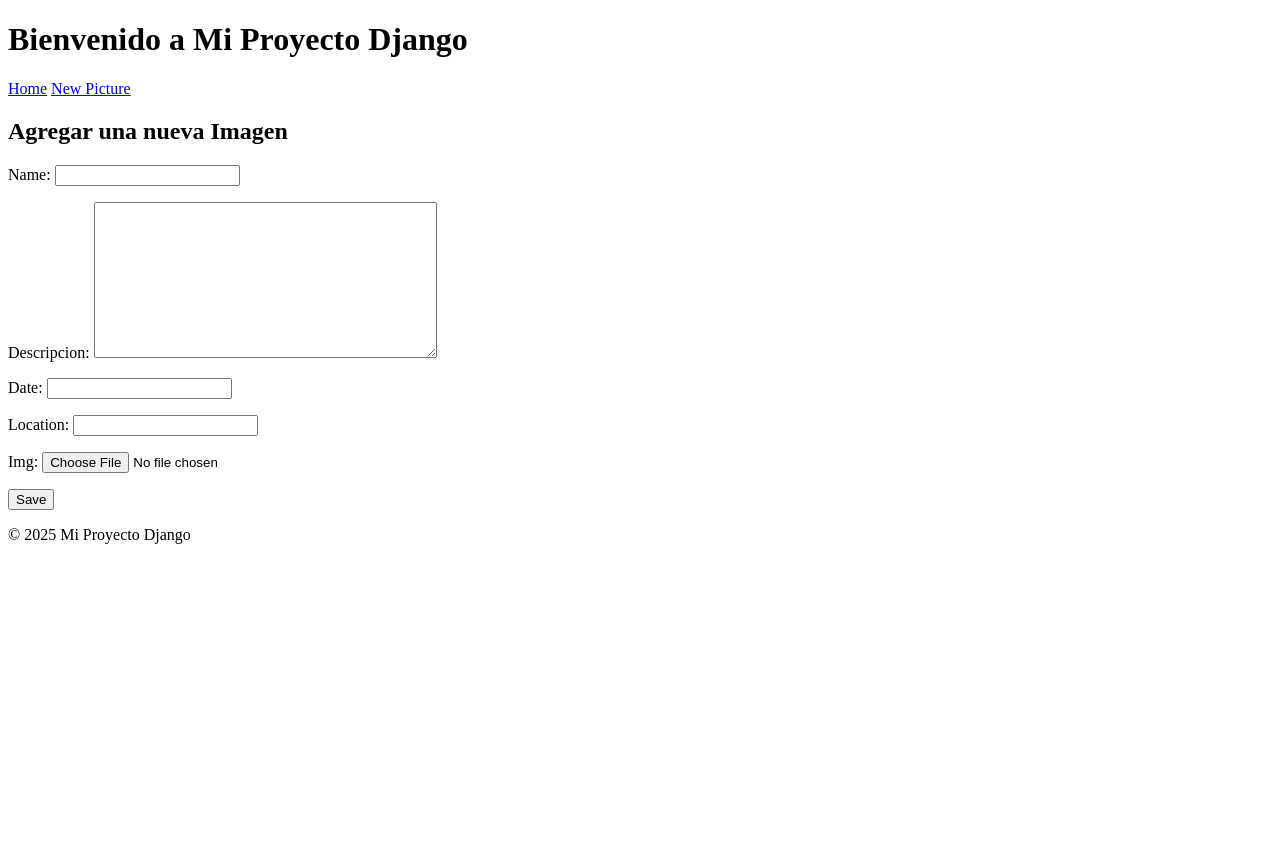
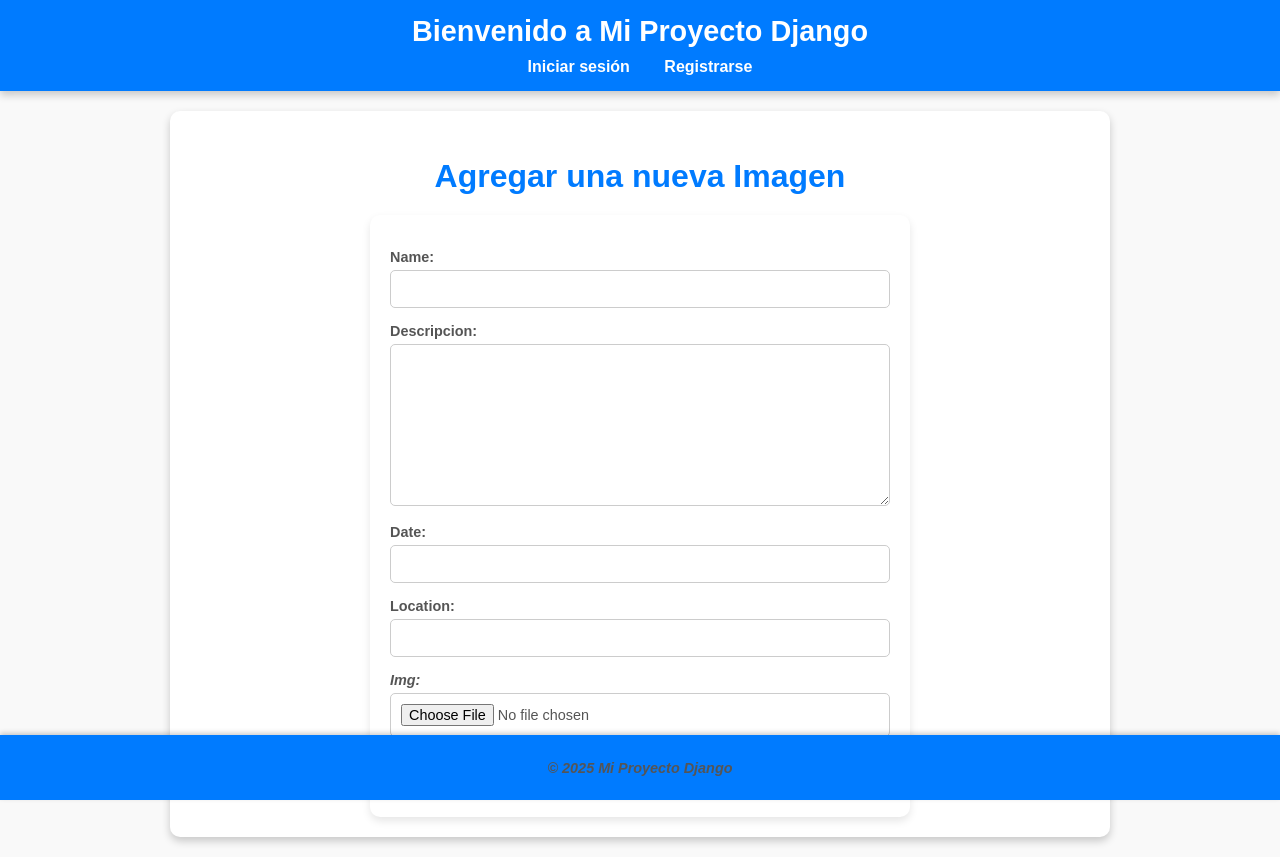
Before and after one commit to MauricioANL/FSDI-118-Capstone-I-User-Experience, a Django app: page /new/ in a window 1280 px wide. Before the commit the page ends 544 px from the top, so only its background shows below. Run offline with Django 5.2, Linux system fonts and the light colour scheme.

Commit message:
versión 2.0.0

```diff
--- a/Fotoria/FotoriaAPP/Templates/base.html
+++ b/Fotoria/FotoriaAPP/Templates/base.html
@@ -1,9 +1,15 @@
+{% load static %}
 <!DOCTYPE html>
 <html lang="es">
 <head>
     <meta charset="UTF-8">
     <meta name="viewport" content="width=device-width, initial-scale=1.0">
     <title>{% block title %}Mi Proyecto Django{% endblock %}</title>
+    <link rel="stylesheet" href="{% static 'css/styles.css' %}">
+    <link rel="stylesheet" href="{% static 'css/home.css' %}">
+    <link rel="stylesheet" href="{% static 'css/newPic.css' %}">
+    <link rel="stylesheet" href="{% static 'css/login.css' %}">
+    <link rel="stylesheet" href="{% static 'css/logout.css' %}">
 </head>
 <body>
     <!-- Encabezado común para todas las páginas -->
@@ -11,8 +17,21 @@
         <h1>Bienvenido a Mi Proyecto Django</h1>
         <nav>
             <!-- <a href="/">Inicio</a> | -->
-            <a href="{% url 'home' %}">Home</a>
-            <a href="{% url 'newPicture' %}">New Picture</a>
+
+            {% if user.is_authenticated %}
+
+                <a href="{% url 'home' %}">Inicio</a>
+                <a href="{% url 'newPicture' %}">New Photo</a>
+                <form action="{% url 'logout' %}" method="post" class="logout-form">
+                    {% csrf_token %}
+                    <button type="submit" class="logout-btn">Cerrar sesión</button>
+                </form>
+                <!-- Enlace de logout -->
+            {% else %}
+            <a href="{% url 'login' %}">Iniciar sesión</a>
+            <a href="{% url 'register' %}">Registrarse</a>
+
+            {% endif %}
         </nav>
     </header>
 
--- a/Fotoria/FotoriaAPP/Templates/home.html
+++ b/Fotoria/FotoriaAPP/Templates/home.html
@@ -1,5 +1,4 @@
 {% extends "base.html" %}
-
 {% block title %}Página de Inicio{% endblock %}
 
 {% block content %}
@@ -15,7 +14,7 @@
     <ul>
         {% for picture in listPicture %}
         <li>
-            <img src="{{ picture.urlimg }}" alt="{{ picture.name }}">
+            <img src="{{ picture.img.url }}" alt="{{ picture.name }}">
             <h3>{{ picture.name }}</h3>
             <p>{{ picture.descripcion }}</p>
             <p>Fecha: {{ picture.date }}</p>
--- a/Fotoria/FotoriaAPP/Templates/newPicture.html
+++ b/Fotoria/FotoriaAPP/Templates/newPicture.html
@@ -1,5 +1,4 @@
 {% extends "base.html" %}
-
 {% block title %}Página de Inicio{% endblock %}
 
 {% block content %}
--- /dev/null
+++ b/Fotoria/FotoriaAPP/static/css/home.css
@@ -0,0 +1,56 @@
+
+ul {
+    list-style: none;
+    padding: 0;
+    display: grid;
+    grid-template-columns: repeat(auto-fit, minmax(250px, 1fr));
+    gap: 20px;
+    justify-content: center;
+}
+
+li {
+    background: #fff;
+    border-radius: 10px;
+    box-shadow: 0 4px 8px rgba(0, 0, 0, 0.2);
+    padding: 15px;
+    text-align: center;
+    transition: transform 0.3s ease, box-shadow 0.3s ease;
+}
+
+li:hover {
+    transform: scale(1.05);
+    box-shadow: 0 6px 12px rgba(0, 0, 0, 0.3);
+}
+
+img {
+    width: 100%;
+    max-height: 200px;
+    object-fit: cover;
+    border-radius: 10px;
+}
+
+h3 {
+    margin: 10px 0 5px;
+    font-size: 1.2em;
+    color: #333;
+}
+
+p {
+    font-size: 0.9em;
+    color: #666;
+}
+
+p:first-of-type {
+    font-weight: bold;
+}
+
+p:last-of-type {
+    font-style: italic;
+    color: #555;
+}
+
+@media (max-width: 600px) {
+    ul {
+        grid-template-columns: 1fr;
+    }
+}
--- /dev/null
+++ b/Fotoria/FotoriaAPP/static/css/newPic.css
@@ -0,0 +1,88 @@
+
+/* Estilos generales */
+body {
+    font-family: 'Arial', sans-serif;
+    background-color: #f9f9f9;
+    color: #333;
+    margin: 0;
+    padding: 0;
+}
+
+/* Título */
+h2 {
+    text-align: center;
+    color: #007bff;
+    margin-bottom: 20px;
+    font-size: 2em;
+}
+
+/* Estilos del formulario */
+form {
+    background-color: white;
+    padding: 20px;
+    max-width: 500px;
+    margin: 0 auto;
+    border-radius: 10px;
+    box-shadow: 0 4px 8px rgba(0, 0, 0, 0.1);
+}
+
+/* Estilo de los campos del formulario */
+form p {
+    margin-bottom: 15px;
+}
+
+form label {
+    display: block;
+    font-weight: bold;
+    margin-bottom: 5px;
+    color: #555;
+}
+
+form input,
+form select,
+form textarea {
+    width: 100%;
+    padding: 10px;
+    border: 1px solid #ccc;
+    border-radius: 5px;
+    box-sizing: border-box;
+    font-size: 1em;
+    transition: border-color 0.3s ease;
+}
+
+form input:focus,
+form select:focus,
+form textarea:focus {
+    border-color: #007bff;
+    outline: none;
+}
+
+/* Botón de submit */
+button {
+    background-color: #007bff;
+    color: white;
+    padding: 12px 20px;
+    border: none;
+    border-radius: 5px;
+    cursor: pointer;
+    font-size: 1.1em;
+    width: 100%;
+    transition: background-color 0.3s ease;
+}
+
+button:hover {
+    background-color: #0056b3;
+}
+
+/* Estilo para el CSRF token */
+form input[type="hidden"] {
+    display: none;
+}
+
+/* Responsividad para pantallas pequeñas */
+@media (max-width: 600px) {
+    form {
+        width: 90%;
+        padding: 15px;
+    }
+}
--- /dev/null
+++ b/Fotoria/FotoriaAPP/static/css/styles.css
@@ -0,0 +1,74 @@
+
+
+body {
+    font-family: 'Arial', sans-serif;
+    margin: 0;
+    padding: 0;
+    background-color: #f4f4f4;
+    color: #333;
+}
+
+header {
+    background: #007bff;
+    color: white;
+    padding: 15px 20px;
+    text-align: center;
+    box-shadow: 0 4px 8px rgba(0, 0, 0, 0.2);
+}
+
+header h1 {
+    margin: 0;
+    font-size: 1.8em;
+}
+
+nav {
+    margin-top: 10px;
+}
+
+nav a {
+    color: white;
+    text-decoration: none;
+    margin: 0 15px;
+    font-weight: bold;
+    transition: color 0.3s ease;
+}
+
+nav a:hover {
+    color: #ffd700;
+}
+
+.content {
+    max-width: 900px;
+    margin: 20px auto;
+    padding: 20px;
+    background: white;
+    border-radius: 10px;
+    box-shadow: 0 4px 8px rgba(0, 0, 0, 0.2);
+}
+
+footer {
+    background: #007bff;
+    color: white;
+    text-align: center;
+    padding: 10px 0;
+    position: fixed;
+    bottom: 0;
+    width: 100%;
+    box-shadow: 0 -2px 5px rgba(0, 0, 0, 0.2);
+}
+
+@media (max-width: 600px) {
+    header h1 {
+        font-size: 1.5em;
+    }
+
+    nav a {
+        display: block;
+        margin: 5px 0;
+    }
+
+    .content {
+        width: 90%;
+        padding: 15px;
+    }
+}
--- a/Fotoria/FotoriaAPP/urls.py
+++ b/Fotoria/FotoriaAPP/urls.py
@@ -1,7 +1,14 @@
 from django.urls import path
-from .views import PictureListView, PictureCreateView
+from django.shortcuts import redirect
+from django.contrib.auth import views as auth_views
+from .views import PictureListView, PictureCreateView, UserRegisterView
 
 urlpatterns = [
-    path('', PictureListView.as_view(), name='home'),
+    path('', lambda request: redirect('login')),
+    path('home', PictureListView.as_view(), name='home'),
     path('new/', PictureCreateView.as_view(), name='newPicture'),
+
+    path('login/', auth_views.LoginView.as_view(), name='login'),
+    path('logout/', auth_views.LogoutView.as_view(), name='logout'),
+    path('register/', UserRegisterView.as_view(), name='register'),
 ]
--- a/Fotoria/FotoriaAPP/views.py
+++ b/Fotoria/FotoriaAPP/views.py
@@ -1,4 +1,4 @@
-
+from django.contrib.auth.forms import UserCreationForm
 from django.views.generic import ListView, CreateView
 from django.urls import reverse_lazy
 from .models import Picture
@@ -18,3 +18,9 @@ class PictureCreateView(CreateView):
     def form_valid(self, form):
         form.instance.img = self.request.FILES.get('img')  # Captura el archivo
         return super().form_valid(form)
+
+
+class UserRegisterView(CreateView):
+    form_class = UserCreationForm
+    template_name = 'registration/register.html'
+    success_url = reverse_lazy('login')
```
Also changed, not shown: Fotoria/Fotoria/settings.py (+22 -1 lines), Fotoria/FotoriaAPP/Templates/registration/login.html (added, +17 -0 lines), Fotoria/FotoriaAPP/Templates/registration/register.html (added, +15 -0 lines), Fotoria/FotoriaAPP/static/css/login.css (added, +33 -0 lines), Fotoria/FotoriaAPP/static/css/logout.css (added, +45 -0 lines), Fotoria/db.sqlite3, Fotoria/media/static/img/WhatsApp_Image_2025-01-27_at_7.34.22_PM.jpeg (added), Fotoria/media/static/img/coffe.jpg (added), Fotoria/media/static/img/coffe3.jpg (added).
